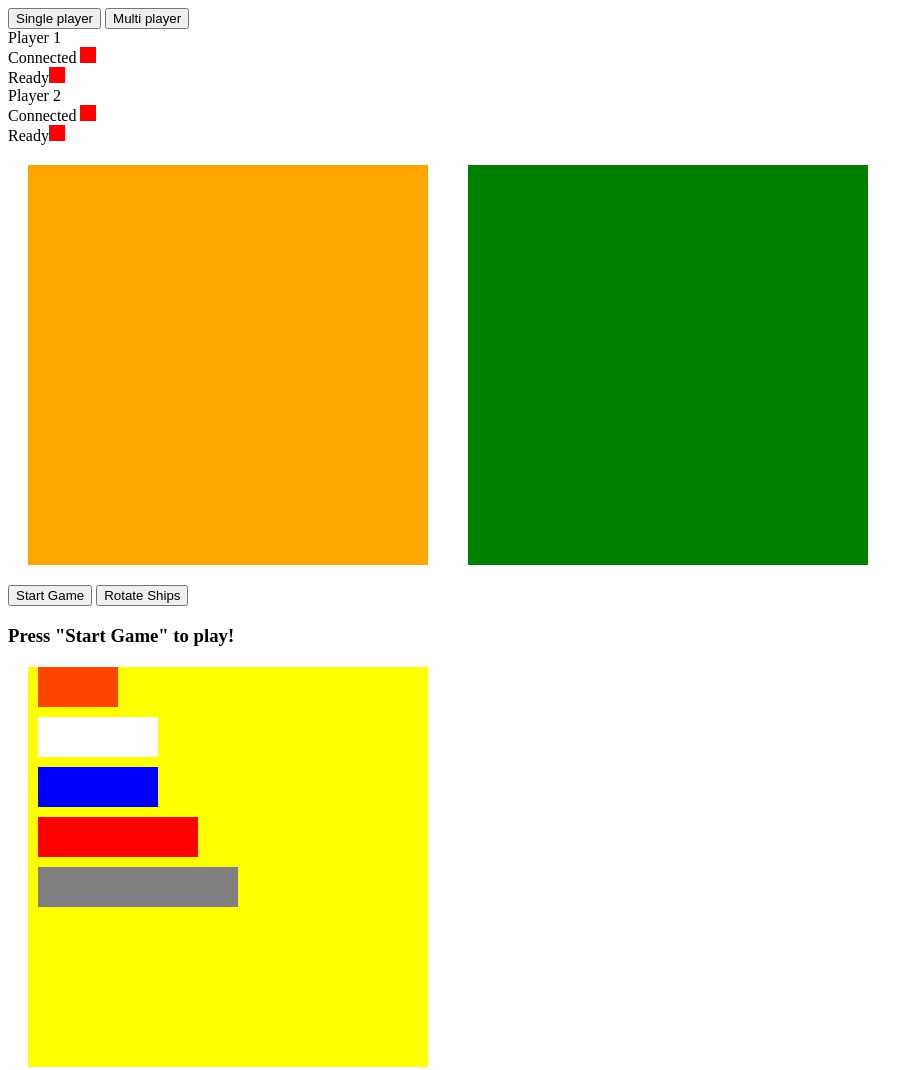
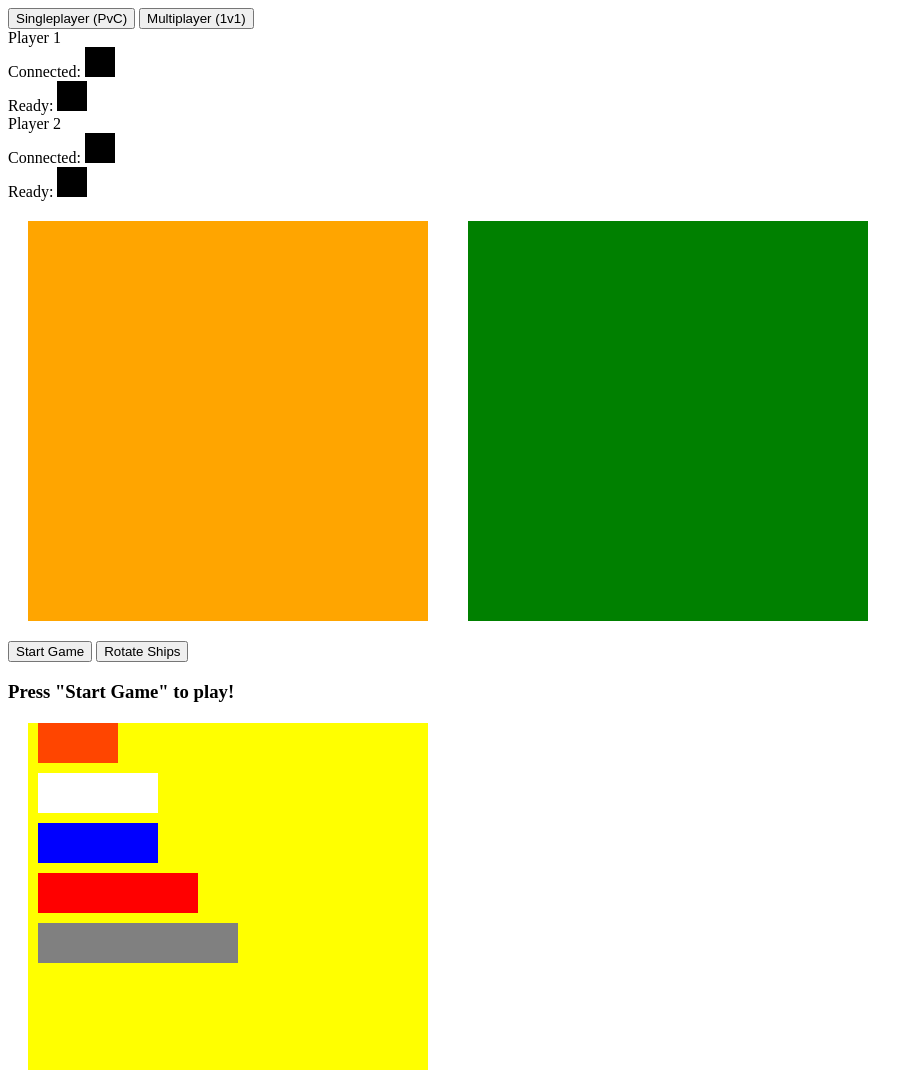
Before and after one commit to donrafiki2918/SocialService_Battleships, a website: page servicioSocialProyectoFinal/public/index.html in a window 1280 px wide. Shown: the top 1070 px of the page, without its empty margins (0-923 px from the left). Drawn offline with nearby package versions, Linux system fonts and the light colour scheme.

Commit message:
V1.2.1: UI Improvements.

```diff
--- a/servicioSocialProyectoFinal/public/index.html
+++ b/servicioSocialProyectoFinal/public/index.html
@@ -24,21 +24,21 @@ Rafael Agustin Lopez Hernandez
 <body>
 
 
-    <button id="singlePlayerButton">Single player</button>
-    <button id="multiPlayerButton">Multi player</button>
+    <button id="singlePlayerButton">Singleplayer (PvC)</button> <!--Player vs Computer-->
+    <button id="multiPlayerButton">Multiplayer (1v1)</button> <!--Player vs Player, only 1 vs 1-->
 
 
     <div class="Player p1">
         Player 1
-        <div class="connected">Connected <span></span></div>
-        <div class="ready">Ready<span></span></div>
+        <div class="connected">Connected: <span></span></div>
+        <div class="ready">Ready: <span></span></div>
     </div>
 
 
     <div class="Player p2">
         Player 2
-        <div class="connected">Connected <span></span></div>
-        <div class="ready">Ready<span></span></div>
+        <div class="connected">Connected: <span></span></div>
+        <div class="ready">Ready: <span></span></div>
     </div>
 
 
--- a/servicioSocialProyectoFinal/public/style.css
+++ b/servicioSocialProyectoFinal/public/style.css
@@ -123,7 +123,7 @@
 }
 
 .destroyer {
-    background-color: brown;
+    background-color: orangered;
 }
 
 .submarine {
@@ -157,9 +157,9 @@
 .connected span,
 .ready span {
     display: inline-block;
-    width: 1rem;
-    height: 1rem;
-    background: red;
+    width: 30px;
+    height: 30px;
+    background: black;
 }
 
 span.green{
```
